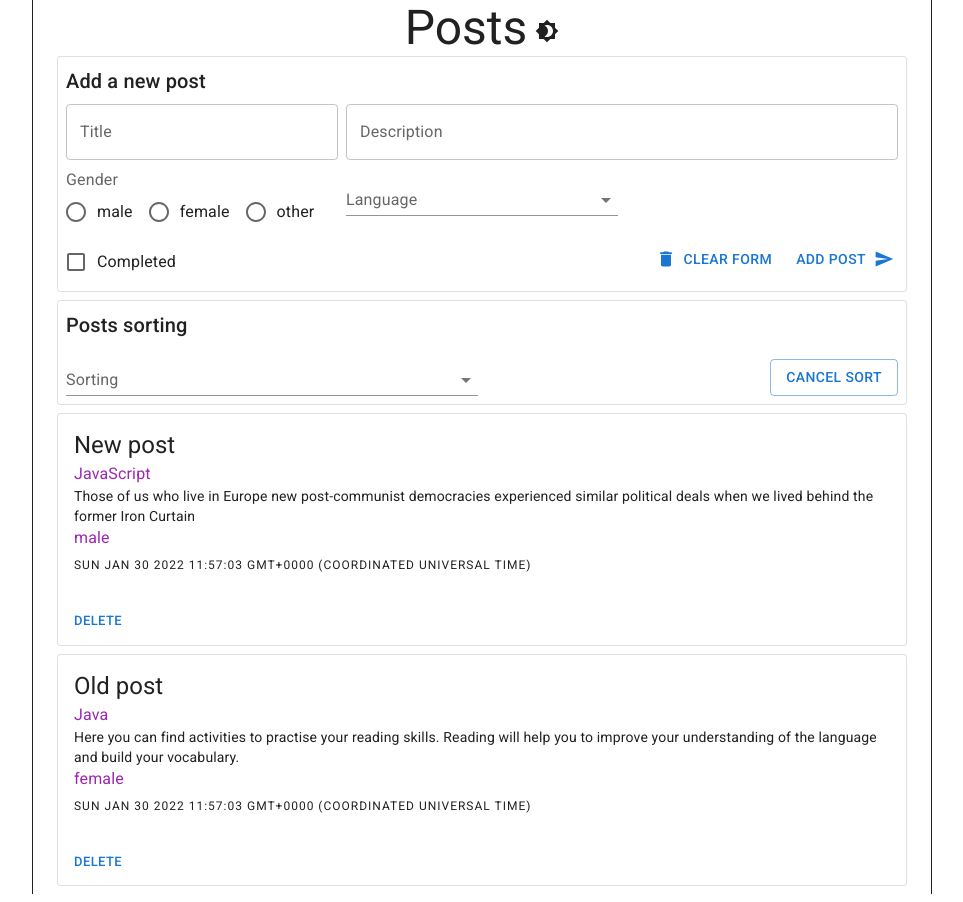
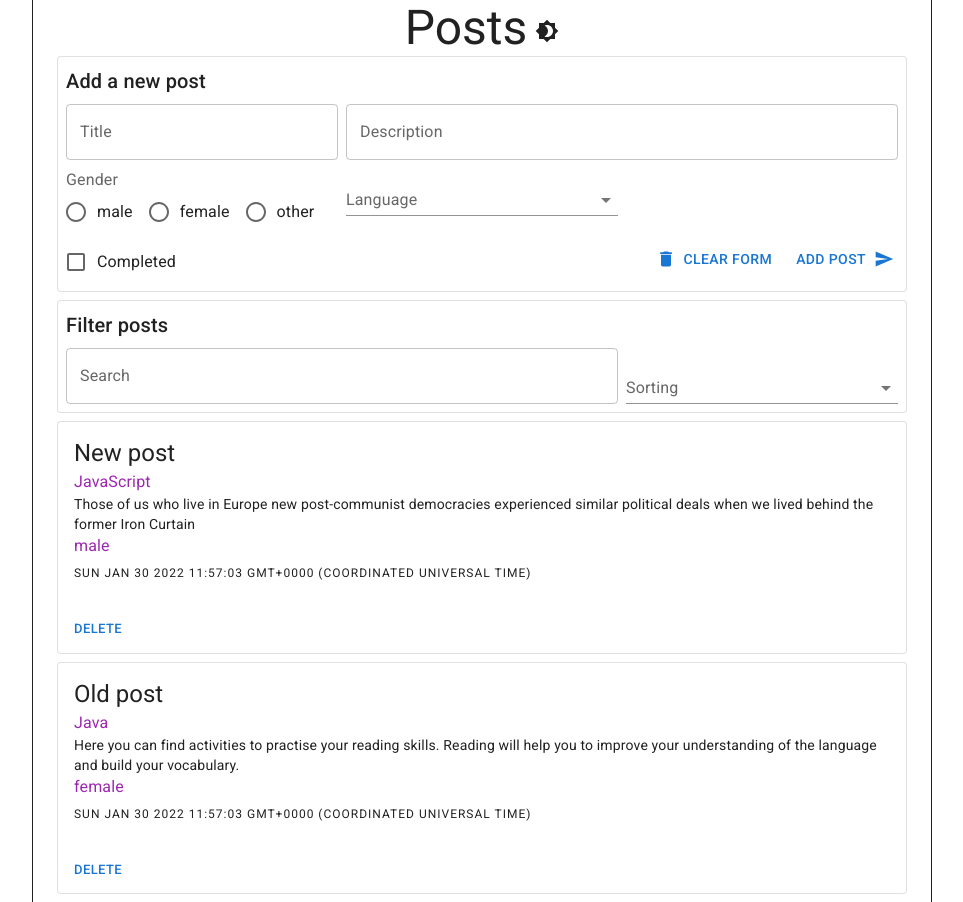
Before and after one commit to Morozov-it/react-foundation, a React (Create React App) app: page /posts in a window 1280 px wide. Shown: the whole page, without its empty margins (158-1121 px from the left). Built offline with nearby package versions, Linux system fonts and the light colour scheme.

Commit message:
Create filter posts component

```diff
--- a/src/DataContext.jsx
+++ b/src/DataContext.jsx
@@ -54,11 +54,11 @@ export function DataContextProvider({ children }) {
     };
     //функция сортировки постов
     const sortPosts = (sort) => {
-        if (!sort) {
-            setPosts([...posts])
-        } else {
+        console.log('sorted');
+        if (sort) {
             setPosts([...posts].sort((a, b) => a[sort].localeCompare(b[sort])))
         }
+        return posts;
     };
 
     return (
--- a/src/components/SortingPost.jsx
+++ b/src/components/FilterPost.jsx
@@ -3,48 +3,47 @@ import React from 'react';
 import Paper from '@mui/material/Paper';
 import Typography from '@mui/material/Typography';
 import Grid from '@mui/material/Grid';
-import Stack from '@mui/material/Stack';
 //импорт готовых компонент
 import Select from '../controls/Select';
-import Button from '../controls/Button';
+import Input from '../controls/Input';
 
 
-export const SortingPost = ({sortOptions, sortPosts}) => {
-    const [data, setData] = React.useState('')
+
+export const FilterPost = ({sortOptions, sortPosts, searchPost}) => {
+    const [sorted, setSorted] = React.useState('');
+    const [search, setSearch] = React.useState('');
 
     const handlerSelect = (e) => {
-        setData(e.target.value)
-        sortPosts(e.target.value)
+        setSorted(e.target.value)
+
     }
-    const canselSort = () => {
-        setData('')
-        sortPosts('')
+    const handlerInput = (e) => {
+        setSearch(e.target.value)
+
     }
     //console.log(data)
 
     return (
         <Paper variant="outlined" sx={{ p: 1, mt: 1 }}>
             <Typography variant="h6" gutterBottom component="div">
-                Posts sorting
+                Filter posts
             </Typography>
             <Grid container spacing={1} sx={{alignItems: 'flex-end'}}>
-                <Grid item xs={12} sm={6} md={6}>
+                <Grid item xs={12} sm={9} md={8} >
+                    <Input
+                        label="Search"
+                        name='search'
+                        value={search}
+                        onChange={handlerInput}
+                    />
+                </Grid>
+                <Grid item xs={12} sm={3} md={4}>
                     <Select
                         name="sorting"
                         label='Sorting'
-                        value={data}
+                        value={sorted}
                         onChange={handlerSelect}
                         options={sortOptions}/>
-                </Grid>
-                <Grid item xs={12} sm={6} md={6} >
-                    <Stack sx={{
-                        justifyContent: 'flex-end',
-                        alignItems: 'flex-end'}}>
-                        <Button
-                            onClick={canselSort}
-                            variant='outlined'
-                            text='cancel sort'/>
-                    </Stack>
                 </Grid>
             </Grid>
         </Paper>
--- a/src/pages/Posts.jsx
+++ b/src/pages/Posts.jsx
@@ -7,7 +7,8 @@ import Typography from '@mui/material/Typography';
 import { Header } from '../components/Header';
 import { PostsList } from '../components/PostsList';
 import { AddPostForm } from '../components/AddPostForm';
-import { SortingPost } from '../components/SortingPost';
+import { FilterPost } from '../components/FilterPost';
+
 
 const styles = {
     box: {
@@ -25,6 +26,7 @@ export default function Posts() {
         deletePost,
         addPost,
         sortPosts,
+        searchPosts,
         genderItems,
         langOptions,
         sortOptions } = React.useContext(DataContext);
@@ -33,7 +35,8 @@ export default function Posts() {
         <Box sx={styles.box}>
             <Header title='Posts'/>
             <AddPostForm {...{ addPost, genderItems, langOptions }} />
-            <SortingPost {...{ sortOptions, sortPosts }}/>
+            <FilterPost {...{ sortOptions, sortPosts, searchPosts }} />
+
             {posts.length ?
                 <PostsList sx={styles.mainItem}
                     items={posts}
```
Also changed, not shown: src/components/SearchingPost.jsx (added, +35 -0 lines).
